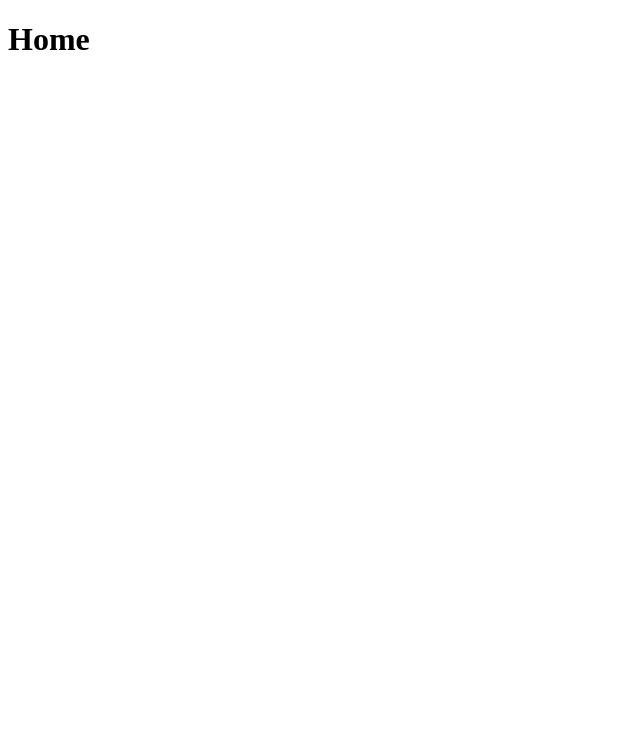
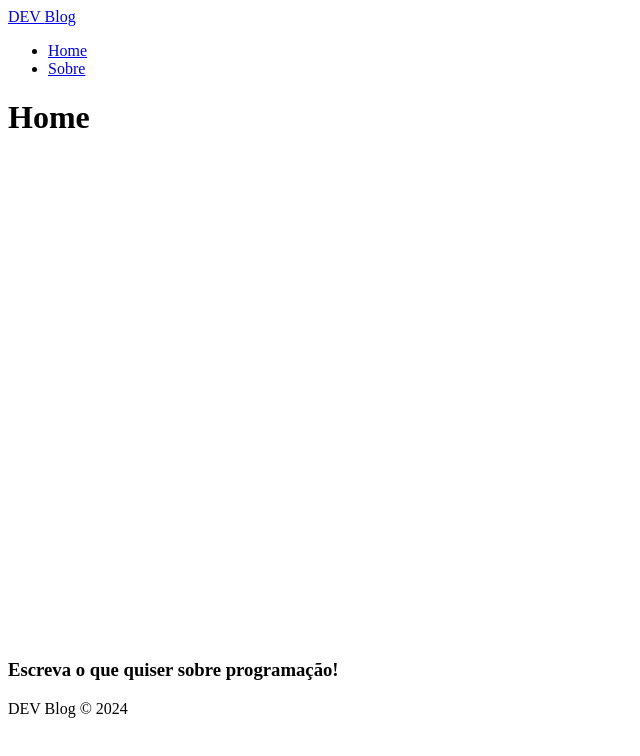
Before and after one commit to rodolphoreis/blog, a React (Vite) app: page / in a window 1280 px wide. Shown: the top 756 px of the page, without its empty margins (0-640 px from the left). Built offline with nearby package versions, Linux system fonts and the light colour scheme.

Commit message:
feat: include navbar and footer

```diff
--- a/src/App.jsx
+++ b/src/App.jsx
@@ -3,6 +3,10 @@ import "./App.css";
 
 // react router dom imports
 import { BrowserRouter, Routes, Route, Navigate } from "react-router-dom";
+
+// components imports
+import NavBar from "./components/NavBar/NavBar";
+import Footer from "./components/Footer/Footer";
 
 //pages
 import Home from "./pages/Home/Home";
@@ -12,12 +16,14 @@ function App() {
   return (
     <div className="App">
       <BrowserRouter>
+        <NavBar />
         <div className="container">
           <Routes>
             <Route path="/" element={<Home />} />
             <Route path="/about" element={<About />} />
           </Routes>
         </div>
+        <Footer />
       </BrowserRouter>
     </div>
   );
```
